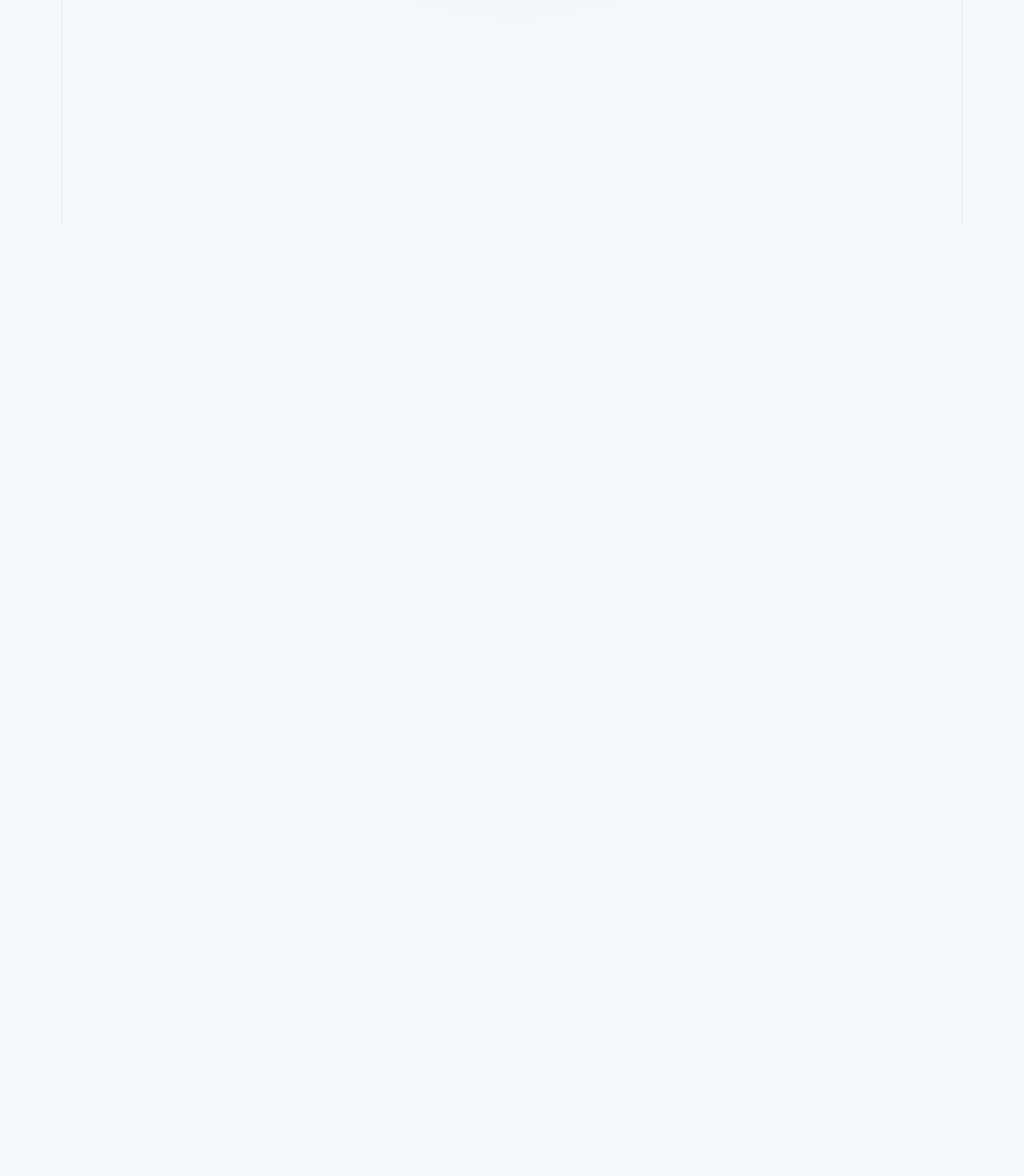
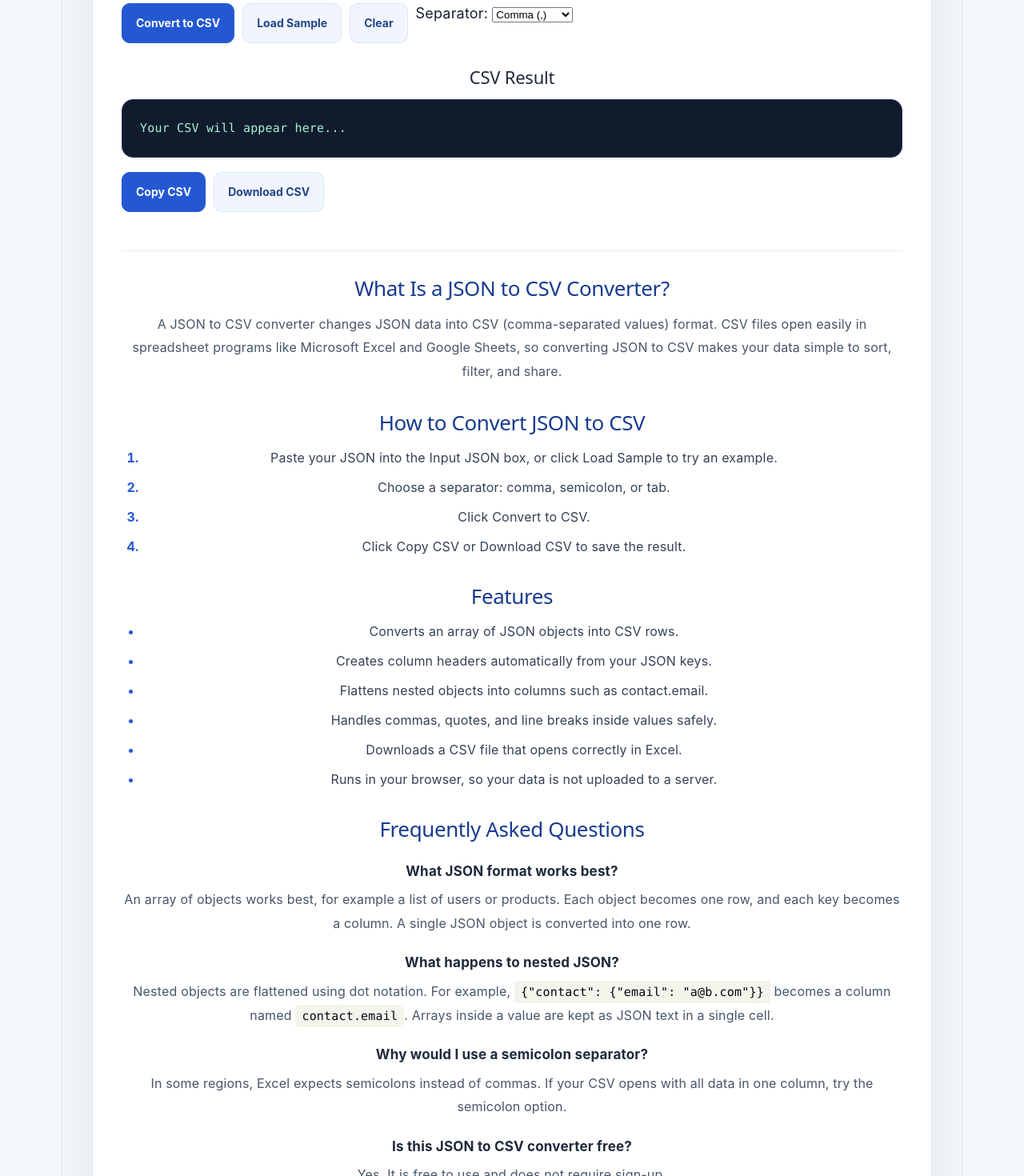
Before and after one commit to mariabk003-MS/online-json-formatter, a React (Vite) app: page /json-to-csv in a window 1280 px wide. Before the commit this address had no page. Shown: the part 520-1990 px from the top of the page at 80% size. Before the commit the page ends 800 px from the top, so only its background shows below. Built offline with nearby package versions, Linux system fonts and the light colour scheme.

Commit message:
Add JSON to CSV converter page, sitemap entry and internal links

```diff
--- a/src/App.jsx
+++ b/src/App.jsx
@@ -24,8 +24,6 @@ function App() {
     setSuccess(message)
   }
 
-  // Parses JSON. If it fails, tries removing trailing commas once.
-  // Returns { parsed, fixedText } or throws the parse error.
   function parseWithFix(text) {
     try {
       return { parsed: JSON.parse(text), fixedText: null }
@@ -279,9 +277,17 @@ function App() {
         <p>
           Yes. Click Download JSON to save the formatted result as a JSON file.
         </p>
+
+        <h3>Can I convert JSON to CSV?</h3>
+        <p>
+          Yes. Use our free <a href="/json-to-csv">JSON to CSV Converter</a> to
+          turn JSON data into a CSV file for Excel or Google Sheets.
+        </p>
       </section>
 
       <footer className="site-footer">
+        <a href="/json-to-csv">JSON to CSV Converter</a>
+        {' | '}
         <a href="/privacy-policy">Privacy Policy</a>
       </footer>
     </div>
--- /dev/null
+++ b/src/JsonToCsv.jsx
@@ -0,0 +1,291 @@
+import { useState } from 'react'
+import './App.css'
+
+// Turns nested objects into flat keys, e.g. { user: { name: 'Ali' } } -> { 'user.name': 'Ali' }
+function flattenObject(obj, prefix = '', output = {}) {
+  for (const [key, value] of Object.entries(obj)) {
+    const newKey = prefix ? `${prefix}.${key}` : key
+
+    if (value !== null && typeof value === 'object' && !Array.isArray(value)) {
+      flattenObject(value, newKey, output)
+    } else if (Array.isArray(value)) {
+      output[newKey] = JSON.stringify(value)
+    } else {
+      output[newKey] = value
+    }
+  }
+  return output
+}
+
+// Wraps a value in quotes when it contains the delimiter, quotes or new lines.
+function escapeCsvValue(value, delimiter) {
+  if (value === null || value === undefined) return ''
+  const text = String(value)
+  const needsQuotes =
+    text.includes(delimiter) ||
+    text.includes('"') ||
+    text.includes('\n') ||
+    text.includes('\r')
+
+  return needsQuotes ? `"${text.replace(/"/g, '""')}"` : text
+}
+
+function parseWithFix(text) {
+  try {
+    return JSON.parse(text)
+  } catch {
+    const fixed = text.trim().replace(/,\s*([}\]])/g, '$1')
+    return JSON.parse(fixed)
+  }
+}
+
+function jsonToCsv(data, delimiter) {
+  let rows = Array.isArray(data) ? data : [data]
+
+  if (rows.length === 0) {
+    throw new Error('The JSON array is empty.')
+  }
+
+  // Simple values like [1, 2, 3] become a single "value" column.
+  rows = rows.map((row) =>
+    row !== null && typeof row === 'object' && !Array.isArray(row)
+      ? flattenObject(row)
+      : { value: Array.isArray(row) ? JSON.stringify(row) : row }
+  )
+
+  const headers = []
+  for (const row of rows) {
+    for (const key of Object.keys(row)) {
+      if (!headers.includes(key)) headers.push(key)
+    }
+  }
+
+  const headerLine = headers
+    .map((header) => escapeCsvValue(header, delimiter))
+    .join(delimiter)
+
+  const dataLines = rows.map((row) =>
+    headers.map((header) => escapeCsvValue(row[header], delimiter)).join(delimiter)
+  )
+
+  return { csv: [headerLine, ...dataLines].join('\n'), rowCount: rows.length }
+}
+
+function JsonToCsv() {
+  const [json, setJson] = useState('')
+  const [result, setResult] = useState('')
+  const [error, setError] = useState('')
+  const [success, setSuccess] = useState('')
+  const [delimiter, setDelimiter] = useState(',')
+
+  function showError(message) {
+    setResult('')
+    setSuccess('')
+    setError(message)
+  }
+
+  function showSuccess(message) {
+    setError('')
+    setSuccess(message)
+  }
+
+  function convert() {
+    if (!json.trim()) {
+      showError('Please paste your JSON first.')
+      return
+    }
+
+    let data
+    try {
+      data = parseWithFix(json)
+    } catch (err) {
+      showError(`This is not valid JSON. ${err.message}`)
+      return
+    }
+
+    if (data === null || typeof data !== 'object') {
+      showError('Please enter a JSON object or an array of objects.')
+      return
+    }
+
+    try {
+      const { csv, rowCount } = jsonToCsv(data, delimiter)
+      setResult(csv)
+      showSuccess(`Converted successfully! ${rowCount} row(s) created.`)
+    } catch (err) {
+      showError(err.message)
+    }
+  }
+
+  function loadSample() {
+    const sample = [
+      { id: 1, name: 'Ayesha', city: 'Lahore', contact: { email: 'ayesha@example.com' } },
+      { id: 2, name: 'Rahul', city: 'Mumbai', contact: { email: 'rahul@example.com' } },
+      { id: 3, name: 'Sara', city: 'Dubai', contact: { email: 'sara@example.com' } },
+    ]
+    setJson(JSON.stringify(sample, null, 2))
+    setResult('')
+    setError('')
+    setSuccess('')
+  }
+
+  function clearAll() {
+    setJson('')
+    setResult('')
+    setError('')
+    setSuccess('')
+  }
+
+  async function copyResult() {
+    if (!result) {
+      setError('Please convert your JSON first.')
+      setSuccess('')
+      return
+    }
+    try {
+      await navigator.clipboard.writeText(result)
+      showSuccess('CSV copied successfully!')
+    } catch {
+      setError('Could not copy. Please copy the result manually.')
+      setSuccess('')
+    }
+  }
+
+  function downloadCsv() {
+    if (!result) {
+      setError('Please convert your JSON first.')
+      setSuccess('')
+      return
+    }
+
+    // The \uFEFF mark helps Excel open special characters correctly.
+    const blob = new Blob(['\uFEFF' + result], { type: 'text/csv;charset=utf-8' })
+    const url = URL.createObjectURL(blob)
+    const link = document.createElement('a')
+        link.href = url
+    link.download = 'converted.csv'
+    link.click()
+    URL.revokeObjectURL(url)
+
+    showSuccess('CSV downloaded successfully!')
+  }
+
+  return (
+    <div className="app">
+      <h1>JSON to CSV Converter</h1>
+      <p>Convert JSON data into a CSV file you can open in Excel or Google Sheets.</p>
+
+      <div className="editor-layout">
+        <section className="editor-panel">
+          <h2>Input JSON</h2>
+
+          <textarea
+            placeholder='Paste your JSON here, for example: [{"name": "Ali", "city": "Lahore"}]'
+            value={json}
+            onChange={(event) => {
+              setJson(event.target.value)
+              setError('')
+              setSuccess('')
+              setResult('')
+            }}
+          />
+
+          <div className="buttons">
+            <button onClick={convert}>Convert to CSV</button>
+            <button onClick={loadSample}>Load Sample</button>
+            <button onClick={clearAll}>Clear</button>
+            <label className="indent-label">
+              Separator:{' '}
+              <select
+                value={delimiter}
+                onChange={(event) => setDelimiter(event.target.value)}
+              >
+                <option value=",">Comma (,)</option>
+                <option value=";">Semicolon (;)</option>
+                <option value={'\t'}>Tab</option>
+              </select>
+            </label>
+          </div>
+        </section>
+
+        <section className="editor-panel">
+          <h2>CSV Result</h2>
+
+          <pre className="result-output">
+            {result || 'Your CSV will appear here...'}
+          </pre>
+
+          <div className="buttons">
+            <button onClick={copyResult}>Copy CSV</button>
+            <button onClick={downloadCsv}>Download CSV</button>
+          </div>
+        </section>
+      </div>
+
+      {error && <p className="error">{error}</p>}
+      {success && <p className="success">{success}</p>}
+
+      <section className="seo-content">
+        <h2>What Is a JSON to CSV Converter?</h2>
+        <p>
+          A JSON to CSV converter changes JSON data into CSV (comma-separated
+          values) format. CSV files open easily in spreadsheet programs like
+          Microsoft Excel and Google Sheets, so converting JSON to CSV makes
+          your data simple to sort, filter, and share.
+        </p>
+
+        <h2>How to Convert JSON to CSV</h2>
+        <ol>
+          <li>Paste your JSON into the Input JSON box, or click Load Sample to try an example.</li>
+          <li>Choose a separator: comma, semicolon, or tab.</li>
+          <li>Click Convert to CSV.</li>
+          <li>Click Copy CSV or Download CSV to save the result.</li>
+        </ol>
+
+        <h2>Features</h2>
+        <ul>
+          <li>Converts an array of JSON objects into CSV rows.</li>
+          <li>Creates column headers automatically from your JSON keys.</li>
+          <li>Flattens nested objects into columns such as contact.email.</li>
+          <li>Handles commas, quotes, and line breaks inside values safely.</li>
+          <li>Downloads a CSV file that opens correctly in Excel.</li>
+          <li>Runs in your browser, so your data is not uploaded to a server.</li>
+        </ul>
+
+        <h2>Frequently Asked Questions</h2>
+
+        <h3>What JSON format works best?</h3>
+        <p>
+          An array of objects works best, for example a list of users or
+          products. Each object becomes one row, and each key becomes a column.
+          A single JSON object is converted into one row.
+        </p>
+
+        <h3>What happens to nested JSON?</h3>
+        <p>
+          Nested objects are flattened using dot notation. For example,
+          {' '}<code>{'{"contact": {"email": "a@b.com"}}'}</code> becomes a
+          column named <code>contact.email</code>. Arrays inside a value are
+          kept as JSON text in a single cell.
+        </p>
+
+        <h3>Why would I use a semicolon separator?</h3>
+        <p>
+          In some regions, Excel expects semicolons instead of commas. If your
+          CSV opens with all data in one column, try the semicolon option.
+        </p>
+
+        <h3>Is this JSON to CSV converter free?</h3>
+        <p>Yes. It is free to use and does not require sign-up.</p>
+      </section>
+
+      <footer className="site-footer">
+        <a href="/">JSON Formatter</a>
+        {' | '}
+        <a href="/privacy-policy">Privacy Policy</a>
+      </footer>
+    </div>
+  )
+}
+
+export default JsonToCsv
--- a/src/main.jsx
+++ b/src/main.jsx
@@ -1,10 +1,10 @@
-
 import { StrictMode } from 'react'
 import { createRoot } from 'react-dom/client'
 import { BrowserRouter, Routes, Route } from 'react-router-dom'
 import './index.css'
 import App from './App.jsx'
 import PrivacyPolicy from './PrivacyPolicy.jsx'
+import JsonToCsv from './JsonToCsv.jsx'
 
 createRoot(document.getElementById('root')).render(
   <StrictMode>
@@ -12,6 +12,7 @@ createRoot(document.getElementById('root')).render(
       <Routes>
         <Route path="/" element={<App />} />
         <Route path="/privacy-policy" element={<PrivacyPolicy />} />
+        <Route path="/json-to-csv" element={<JsonToCsv />} />
       </Routes>
     </BrowserRouter>
   </StrictMode>,
--- a/vite.config.js
+++ b/vite.config.js
@@ -10,6 +10,7 @@ export default defineConfig({
       input: {
         main: fileURLToPath(new URL('./index.html', import.meta.url)),
         privacy: fileURLToPath(new URL('./privacy-policy.html', import.meta.url)),
+        jsonToCsv: fileURLToPath(new URL('./json-to-csv.html', import.meta.url)),
       },
     },
   },
```
Also changed, not shown: json-to-csv.html (added, +24 -0 lines), vercel.json, 1 other file (tests, documents, lock files or other folders).
